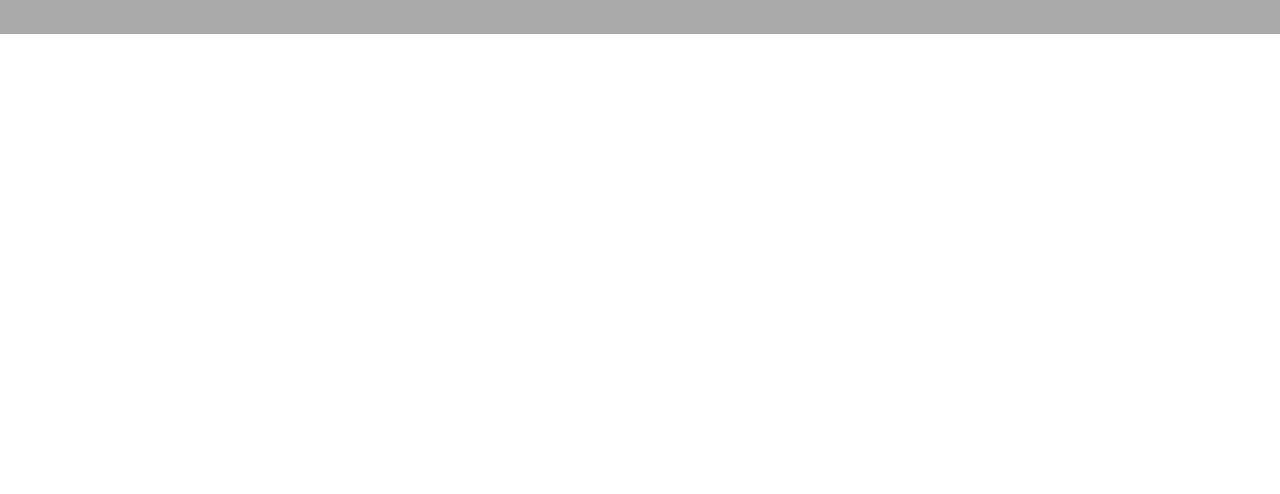
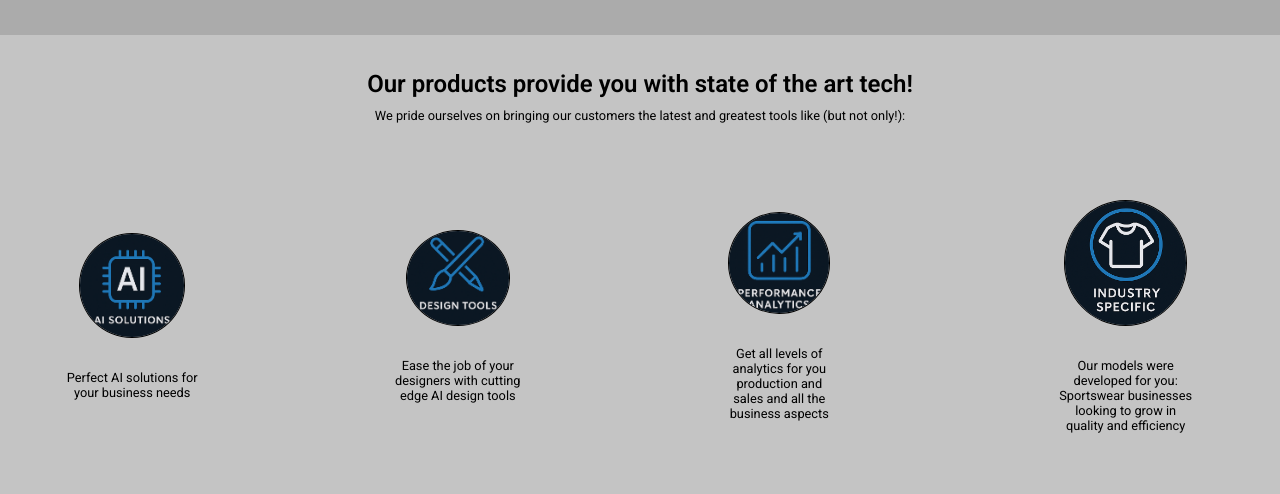
Before and after one commit to BahryJarbou/git-practice, a plain HTML site: page index.html in a window 1280 px wide. Shown: the part 998-1492 px from the top of the page. Before the commit the page ends 1032 px from the top, so only its background shows below. Drawn offline with Linux system fonts and the light colour scheme.

Commit message:
added features section and styled it, plus some minor changes to font styling

```diff
--- a/index.html
+++ b/index.html
@@ -19,8 +19,8 @@
       </div>
       <nav>
         <ul>
-          <li><a href="#">Home</a></li>
-          <li><a href="#">Features</a></li>
+          <li><a href="#home-section">Home</a></li>
+          <li><a href="#features-section">Features</a></li>
           <li><a href="#">Prices</a></li>
           <li><a href="#">Try for free</a></li>
         </ul>
@@ -70,6 +70,43 @@
           Your browser does not support video tag.
         </video>
       </section>
+      <!----------------------------------------- features-section --------------------------------------------->
+      <section id="features-section">
+        <div id ="fs-title">
+          <h1>Our products provide you with state of the art tech!</h1>
+          <p>
+            We pride ourselves on bringing our customers the latest and greatest tools like (but not only!):
+        </div>
+          </p>
+          <div id="features-figures">
+            <figure>
+              <img src="./images/feature_ai_solutions.png" alt="" />
+              <figcaption>
+                Perfect AI solutions for your business needs
+              </figcaption>
+            </figure>
+            <figure>
+              <img src="./images/feature_design_tools.png" alt="" />
+              <figcaption>
+                Ease the job of your designers with cutting edge AI design tools
+              </figcaption>
+            </figure>
+            <figure>
+              <img src="./images/feature_performance_analytics.png" alt="" />
+              <figcaption>
+                Get all levels of analytics for you production and sales and all
+                the business aspects
+              </figcaption>
+            </figure>
+            <figure>
+              <img src="./images/feature_industry_specific.png" alt="" />
+              <figcaption>
+                Our models were developed for you: Sportswear businesses looking
+                to grow in quality and efficiency
+              </figcaption>
+            </figure>
+          </div>
+      </section>
     </main>
   </body>
 </html>
--- a/style.css
+++ b/style.css
@@ -6,14 +6,14 @@
 
 /* generic styling */
 p {
-  font-size: 0.6rem;
+  font-size: 0.8rem;
   margin: 0.6rem 0;
 }
 
 body {
   font-family: Roboto, system-ui, -apple-system, BlinkMacSystemFont, "Segoe UI",
     Oxygen, Ubuntu, Cantarell, "Open Sans", "Helvetica Neue", sans-serif;
-  font-size: 0.6rem;
+  font-size: 0.8rem;
 }
 
 /* header styling */
@@ -179,3 +179,56 @@ main {
   font-size: 1rem;
   font-weight: 500;
 }
+
+/* section 4 (features) styling */
+
+#features-section {
+  display: flex;
+  flex-direction: column;
+  justify-content: center;
+  padding-bottom: 5%;
+  padding-top: 1.5%;
+  background-color: #c4c4c4;
+}
+
+#fs-title {
+  margin-top: 1rem;
+  margin-bottom: 3rem;
+  display: flex;
+  flex-direction: column;
+  align-items: center;
+}
+
+#fs-title h1 {
+  font-size: 1.5rem;
+  font-weight: 600;
+}
+
+#features-figures {
+  display: flex;
+  justify-content: center;
+  justify-items: center;
+  align-items: center;
+  gap: 5%;
+}
+
+#features-figures figure {
+  display: flex;
+  flex-direction: column;
+  align-items: center;
+}
+
+#features-figures img {
+  width: 40%;
+  height: auto;
+  justify-self: center;
+  border: 1px solid black;
+  border-radius: 50%;
+}
+
+#features-figures figcaption {
+  padding-top: 2rem;
+  text-wrap: balance;
+  width: 50%;
+  text-align: center;
+}
```
Also changed, not shown: images/feature_ai_solutions.png (added), images/feature_design_tools.png (added), images/feature_industry_specific.png (added), images/feature_performance_analytics.png (added).
